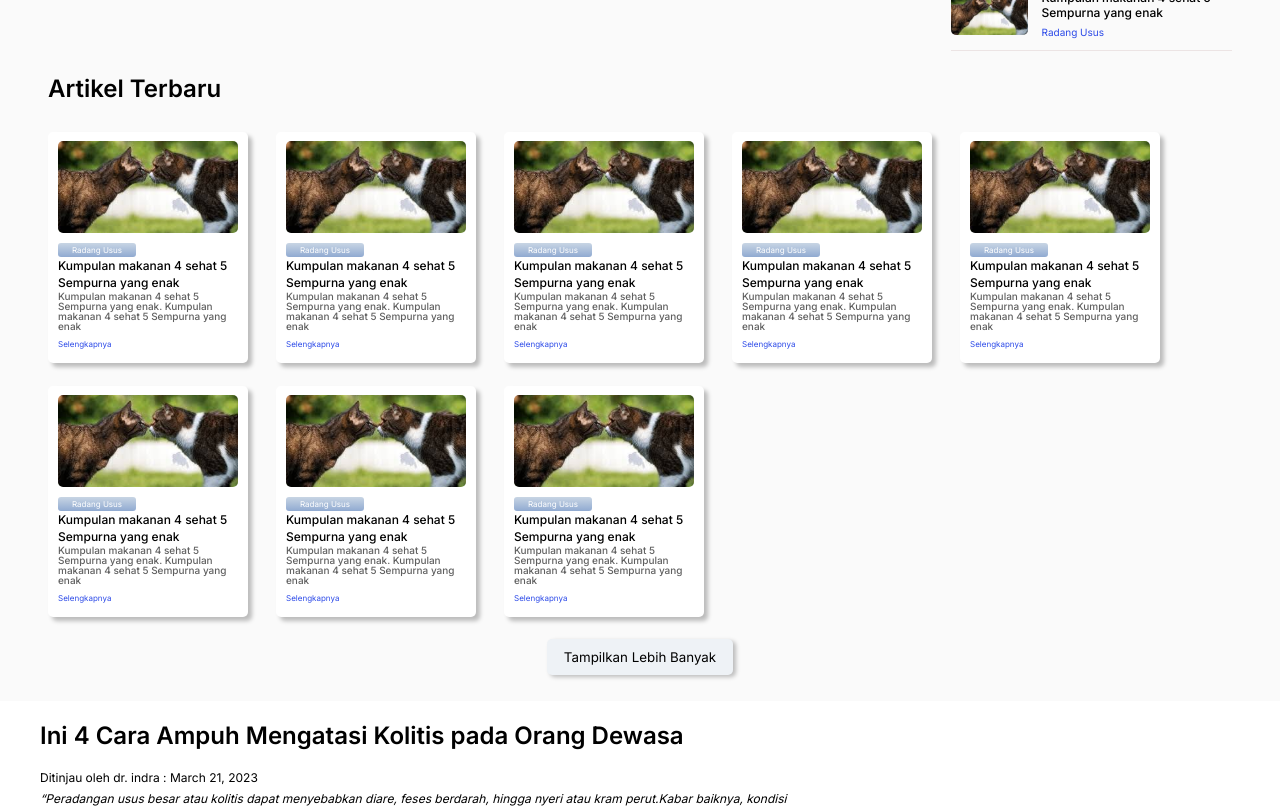
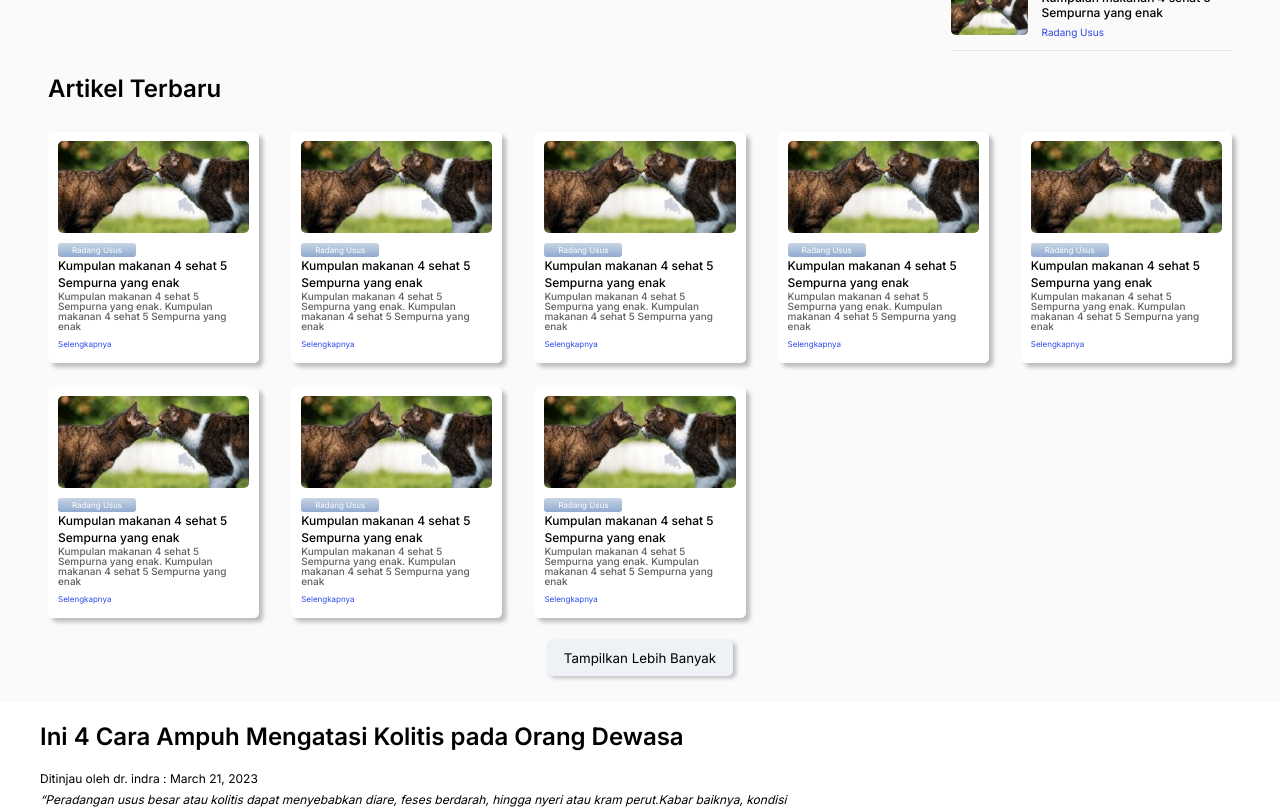
Before and after one commit to slivatech/SlivaDoc, a React (Create React App) app: page / in a window 1280 px wide. Shown: the part 3860-4670 px from the top of the page. Built offline with nearby package versions, Linux system fonts and the light colour scheme.

Commit message:
update revisi: column and button

```diff
--- a/src/App.tsx
+++ b/src/App.tsx
@@ -17,6 +17,7 @@ const App = () => {
       <Artikel/>
       <DetailArtikel/>
     </ThemeProvider>
+
   );
 }
 
--- a/src/pages/PageArtikel/PageArtikel.tsx
+++ b/src/pages/PageArtikel/PageArtikel.tsx
@@ -1,7 +1,7 @@
 /* eslint-disable jsx-a11y/anchor-is-valid */
 import React from 'react'
-import img from '../../assets/image/artikel/img-artikel.svg';
-import { Banner, Button, Card, CardImage, Container, Content, List, ListImage, ListInfo, Row, Search, Top } from './PageArtikelStyle';
+import img from '../../assets/image/img-artikel.svg';
+import { Banner, Button, Card, CardImage, Col, Container, List, ListImage, ListInfo, Row, Search, Top } from './PageArtikelStyle';
 
 
 interface IListArticle {
@@ -50,12 +50,12 @@ const PageArtikel = () => {
             <Search>
                 <form>
                     <input type="text" placeholder="Cari artikel berdasarkan judul, kategori, topik" name="search"/>
-                    <button type="submit">Submit</button>
+                    <button type="submit">Search</button>
                 </form>
                 <button className='btn-all'>Lihat Semua</button>
             </Search>
             <Top>
-                <h1 style={{marginBottom: '28px'}}>Artikel Terpopuler</h1>
+                <h1>Artikel Terpopuler</h1>
                 <div className='top-article'>
                     <Banner>
                         <div>
@@ -77,9 +77,9 @@ const PageArtikel = () => {
                     </List>
                 </div>
             </Top>
-            <Content>
+            <div>
                 <h1>Artikel Terbaru</h1>
-                <Row className='cards'>
+                <Col>
                     {ListArticle.map((i: IListArticle) =>
                     <Card>
                         <CardImage src={img}/>
@@ -102,11 +102,11 @@ const PageArtikel = () => {
                         </div>
                     </Card>
                     )}
-                </Row>
+                </Col>
                 <Button>
                     <button>Tampilkan Lebih Banyak</button>
                 </Button>
-            </Content>
+            </div>
         </Container>
     </>
   )
--- a/src/pages/PageArtikel/PageArtikelStyle.tsx
+++ b/src/pages/PageArtikel/PageArtikelStyle.tsx
@@ -1,5 +1,5 @@
 import styled from 'styled-components';
-import banner from '../../assets/image/artikel/Banner-artikel.svg'
+import banner from '../../assets/image/Banner-artikel.svg'
 
 
 export const Container = styled.div`
@@ -38,6 +38,7 @@ export const Top = styled.div`
         display: flex;
         flex-direction: row;
         width: 100%;
+        margin-top: 28px;
         @media (max-width : 720px) {
             flex-direction: column;
         }
@@ -63,6 +64,18 @@ export const Row = styled.div`
     width: 100%;
 
 `;
+
+export const Col = styled.div`
+    display: grid;
+    margin-top: 29px;
+    grid-template-columns: repeat(5, minmax(0, 1fr));
+    gap: 1.5rem 2rem;
+    @media (max-width : 720px) {
+        grid-template-columns: repeat(3, minmax(0, 1fr));
+        gap: 1.25rem 1rem;
+        margin-top: 20px;
+    }
+`
 
 export const Banner = styled.div`
     background-image: url(${banner});
@@ -143,31 +156,9 @@ export const ListInfo = styled.div`
     }
 `;
 
-export const Content = styled.div`
-    .cards {
-        gap: 23px 28px;
-        flex-wrap: wrap;
-        margin-top: 29px;
-        @media(max-width: 720px) {
-            gap: 19px 7px;
-            margin-top: 20px;
-        }
-    }
-
-    p {
-        font-weight: 500;
-        font-size: 10px;
-        line-height: 10px;
-        color: rgba(28, 28, 28, 0.7);
-        @media(max-width: 720px) {
-            font-size: 8px;
-        }
-    }
-`
-
 export const Card = styled.div`
     min-height: 231px;
-    max-width: 200px;
+    // max-width: 200px;
     background: #FFFFFF;
     box-shadow: 4px 4px 4px rgba(0, 0, 0, 0.25);
     border-radius: 5px;
@@ -193,6 +184,16 @@ export const Card = styled.div`
         @media (max-width : 720px) {
             font-size: 10px;
             line-height: 15px;
+        }
+    }
+
+    p {
+        font-weight: 500;
+        font-size: 10px;
+        line-height: 10px;
+        color: rgba(28, 28, 28, 0.7);
+        @media(max-width: 720px) {
+            font-size: 8px;
         }
     }
 
@@ -240,6 +241,7 @@ export const Search = styled.div`
         background: linear-gradient(180deg, #127FFF 0%, #0067FF 100%);
         color: white;
         border: none;
+        cursor: pointer;
     }
 
     form {
@@ -253,6 +255,9 @@ export const Search = styled.div`
 
         button {
             padding: 10px 23px;
+            @media (max-width: 720px) {
+                padding: 9px 20px;
+            }
         }
     }
 
```
Also changed, not shown: src/assets/image/Banner-artikel.svg (renamed from src/assets/image/artikel/Banner-artikel.svg), src/assets/image/img-artikel.svg (renamed from src/assets/image/artikel/img-artikel.svg).
